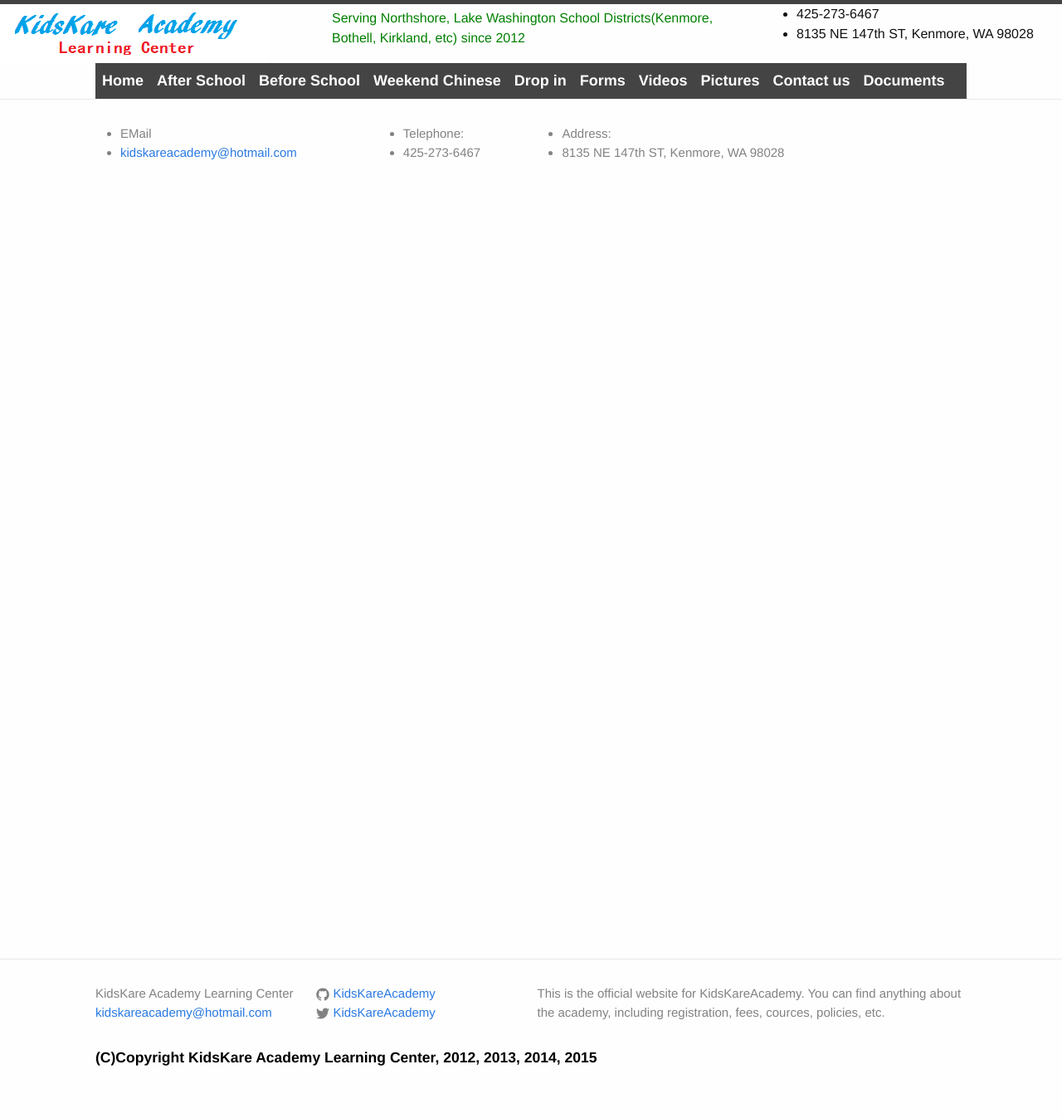
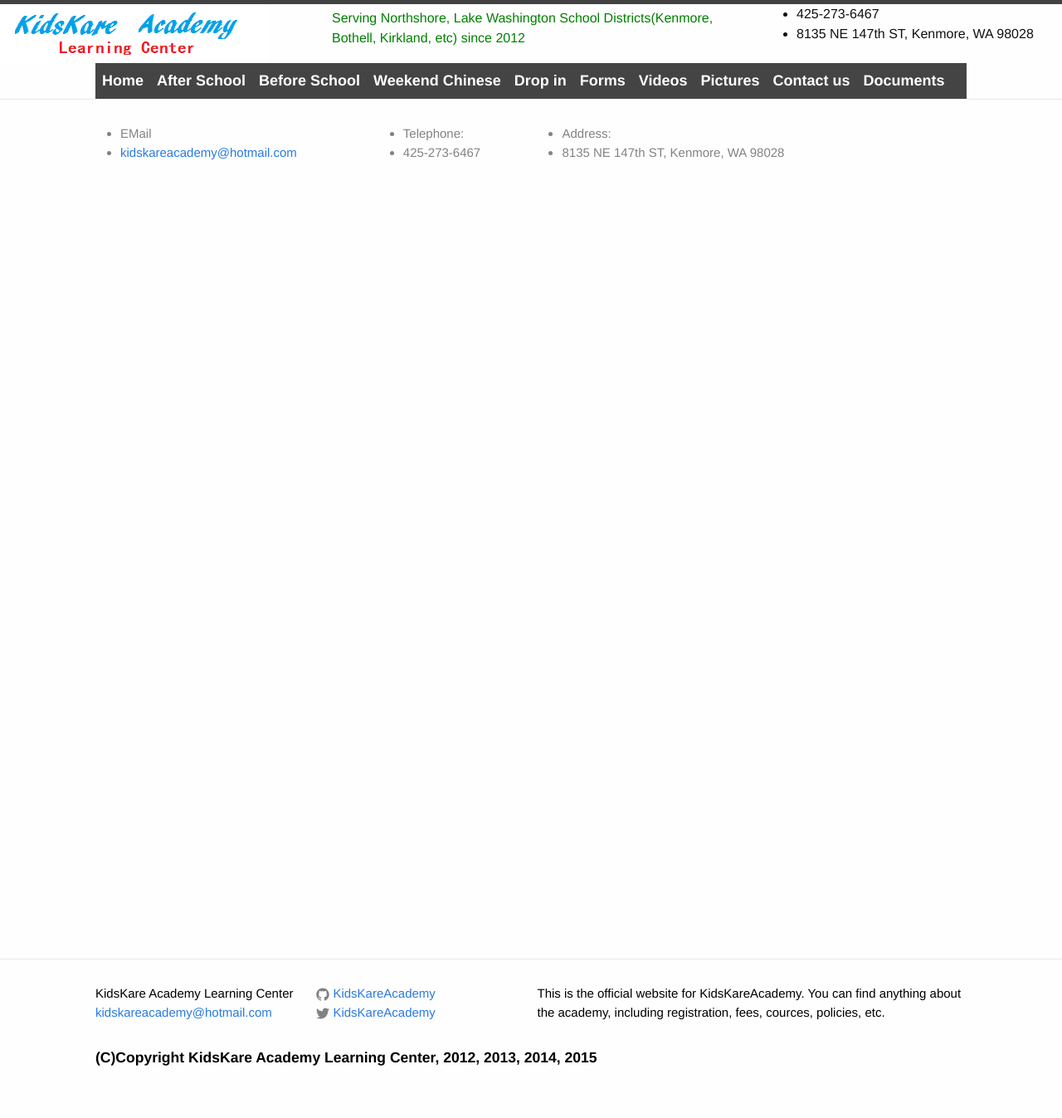
Before and after one commit to gfjreg/gfjreg.github.io, a Jekyll site: the page built from contact.html, in a window 1280 px wide. Shown: the whole page at 83% size. Built offline with Jekyll 4.4.1, drawn with Linux system fonts in a browser that asks for light colours.

Commit message:
update footer

```diff
--- a/_includes/footer.html
+++ b/_includes/footer.html
@@ -4,8 +4,8 @@
     <div class="footer-col-wrapper">
       <div class="footer-col  footer-col-1">
         <ul class="contact-list">
-          <li>{{ site.name }}</li>
-          <li><a href="mailto:{{ site.email }}">{{ site.email }}</a></li>
+          <li style="color:black">{{ site.name }}</li>
+          <li style="color:black"><a href="mailto:{{ site.email }}">{{ site.email }}</a></li>
         </ul>
       </div>
 
@@ -43,7 +43,7 @@
       </div>
 
       <div class="footer-col  footer-col-3">
-        <p class="text">{{ site.description }}</p>
+        <p style="color:black">{{ site.description }}</p>
       </div>
     </div>
 
```
